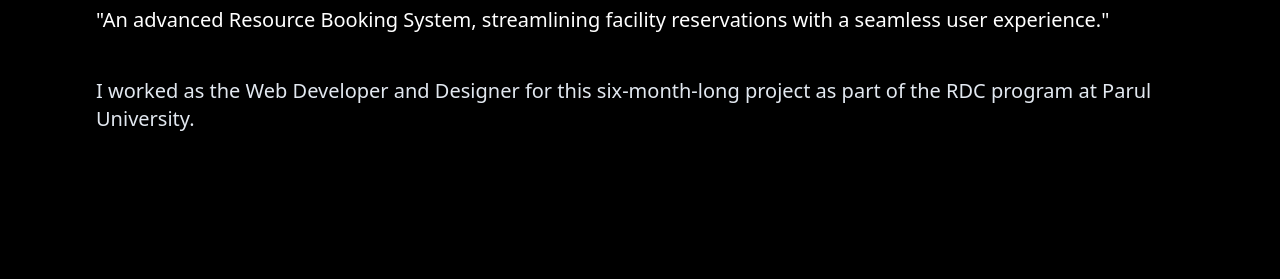
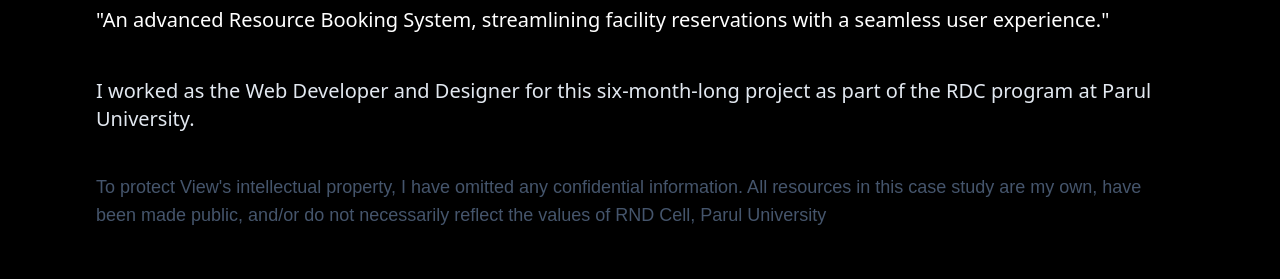
Before and after one commit to manijhaneswar1/manijhaneswar, a React (Vite) app: page /rdc in a window 1280 px wide. Shown: the part 520-799 px from the top of the page. Built offline with nearby package versions, Linux system fonts and the light colour scheme.

Commit message:
added_required_props

```diff
--- a/components/pages/All_Projects/CarPooling.jsx
+++ b/components/pages/All_Projects/CarPooling.jsx
@@ -9,7 +9,8 @@
           "myRole": "I worked as the Frontend Engineer for this four-month-long project as part of my End Semester Project."
         },
         {
-
+            image : "../../../public/project_images/car_mock.png",
+            website : "/",
         },
     ]
     return(
@@ -19,6 +20,8 @@
                 description = {AllData[0].description}
                 description2 = {AllData[0].description2}
                 myRole = {AllData[0].myRole}
+                image = {AllData[1].image}
+                website = {AllData[1].website}
             />
         </>
     )
--- a/components/pages/All_Projects/MNRDC.jsx
+++ b/components/pages/All_Projects/MNRDC.jsx
@@ -5,10 +5,12 @@
         {
             title : "Resource Booking Website",
             description : "\"An advanced Resource Booking System, streamlining facility reservations with a seamless user experience.\"",
-            myRole : "I worked as the Web Developer and Frontend Engineer for this four-month-long project as part of the MNRDC Department at Parul University."
+            myRole : "I worked as the Web Developer and Frontend Engineer for this four-month-long project as part of the MNRDC Department at Parul University.",
+            permission : "To protect View's intellectual property, I have omitted any confidential information. All resources in this case study are my own, have been made public, and/or do not necessarily reflect the values of Micro Nano RDC, Parul University"
         },
         {
-
+            video : "https://www.youtube.com/watch?v=KRUik904s2U",
+            website : "https://micronanornd.paruluniversity.ac.in/",
         },
     ]
     return(
@@ -17,6 +19,9 @@
                 title = {AllData[0].title}
                 description = {AllData[0].description}
                 myRole = {AllData[0].myRole}
+                permission = {AllData[0].permission}
+                video = {AllData[1].video}
+                website = {AllData[1].website}
             />
         </>
     )
--- a/components/pages/All_Projects/RDC.jsx
+++ b/components/pages/All_Projects/RDC.jsx
@@ -1,14 +1,15 @@
 import Project from "../Project.jsx";
-
 const RDC = ()=>{
     const AllData = [
         {
             title : "Research & Development Website",
             description : "\"An advanced Resource Booking System, streamlining facility reservations with a seamless user experience.\"",
-            myRole : "I worked as the Web Developer and Designer for this six-month-long project as part of the RDC program at Parul University."
+            myRole : "I worked as the Web Developer and Designer for this six-month-long project as part of the RDC program at Parul University.",
+            permission : "To protect View's intellectual property, I have omitted any confidential information. All resources in this case study are my own, have been made public, and/or do not necessarily reflect the values of RND Cell, Parul University"
         },
         {
-
+            image: "../../../public/project_images/rdc_mock.png",
+            website : "/",
         },
     ]
     return(
@@ -17,6 +18,9 @@
                 title = {AllData[0].title}
                 description = {AllData[0].description}
                 myRole = {AllData[0].myRole}
+                permission = {AllData[0].permission}
+                image = {AllData[1].image}
+                website = {AllData[1].website}
             />
         </>
     )
```
